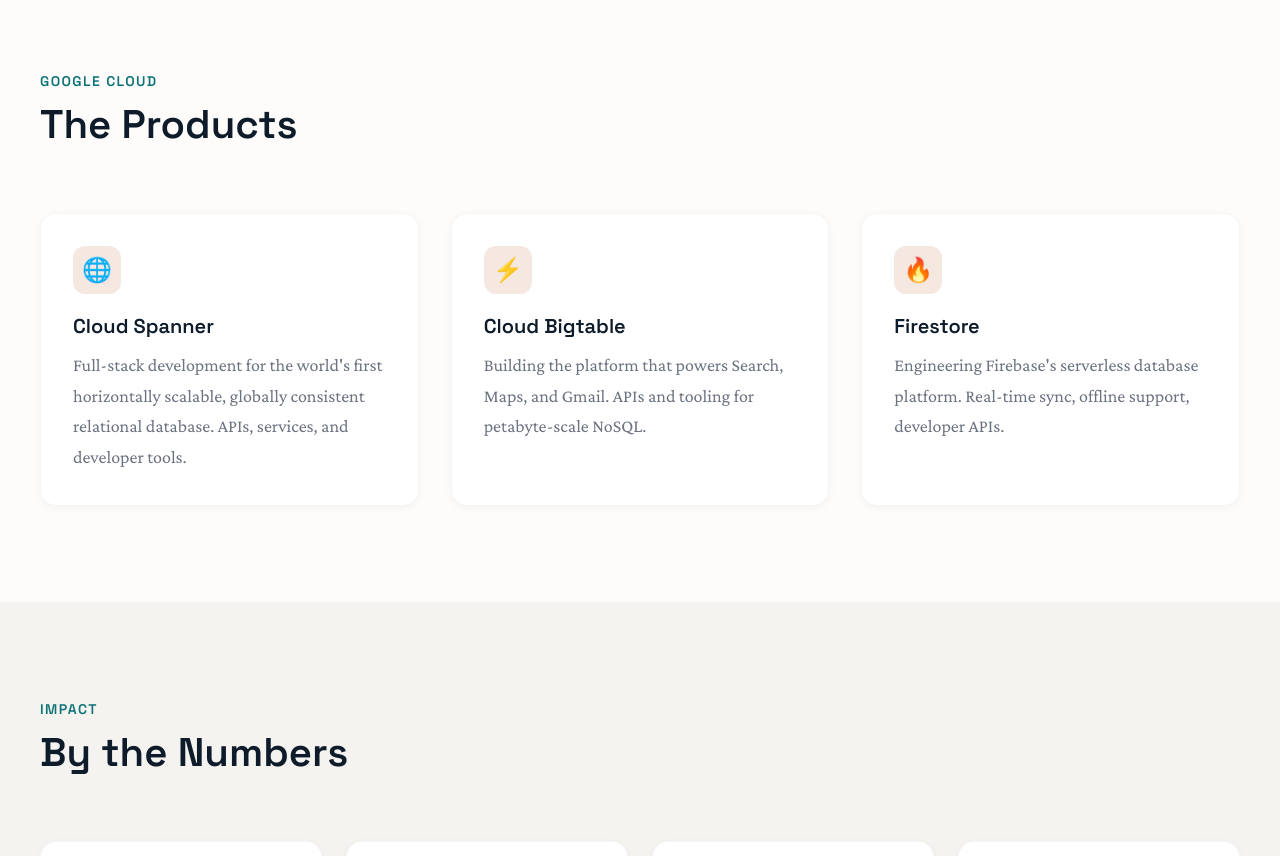
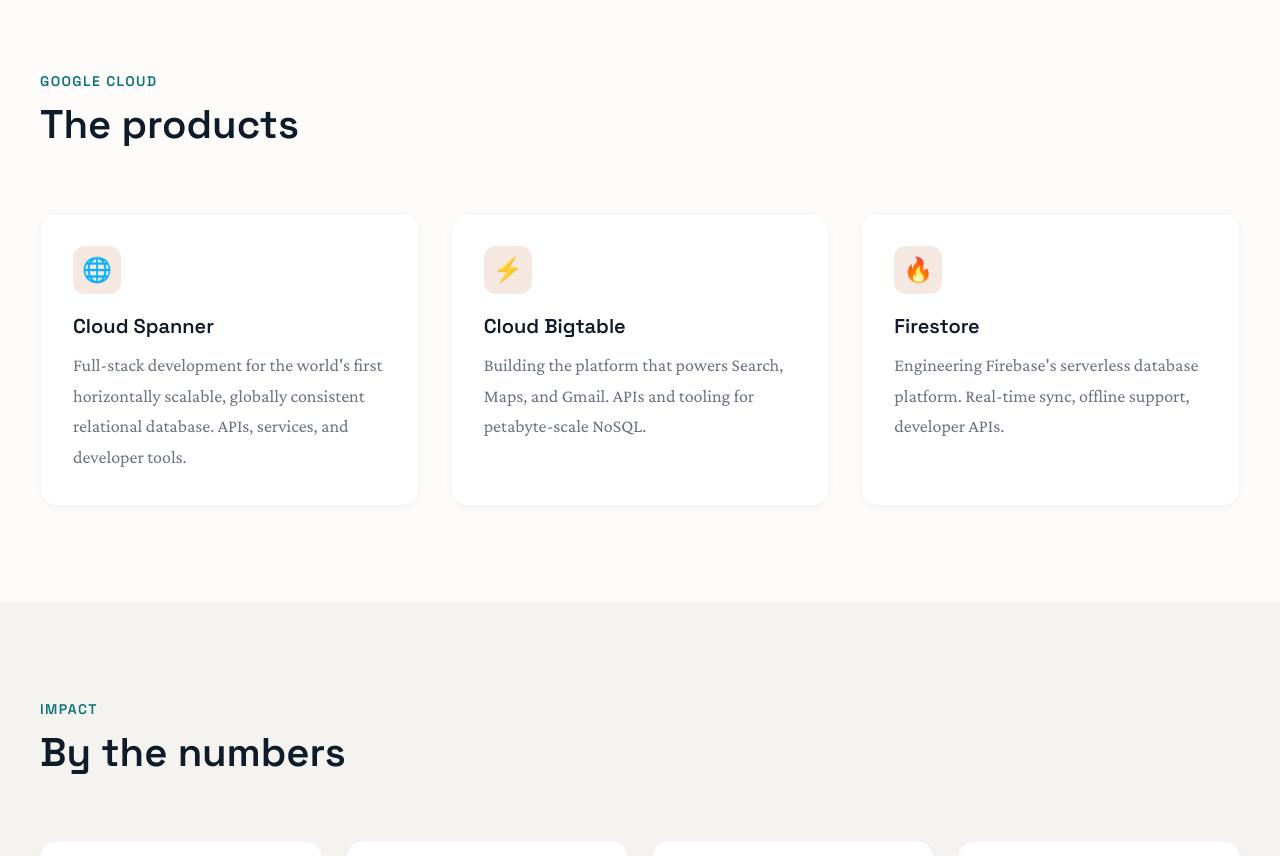
Before and after one commit to Masha-L/masha-l.github.io, a Jekyll site: the page built from work.md, in a window 1280 px wide and 1400 px high, scrolled down 272 px. Shown: the part 188-1044 px from the top of the window. Built offline with Jekyll 4.4.1, drawn with Linux system fonts in a browser that asks for light colours; some of the changed text lies outside the part shown.

Commit message:
Fix casing and CTAs
- Section labels: lowercase (less AI-robotic)
- Section titles: sentence case, not Title Case
- CTAs: proper button styling (btn-secondary) instead of plain links

```diff
--- a/work.md
+++ b/work.md
@@ -14,8 +14,8 @@ permalink: /work/
 <section class="section">
   <div class="section-container">
     <div class="section-header">
-      <p class="section-label">Google Cloud</p>
-      <h2 class="section-title">The Products</h2>
+      <p class="section-label">google cloud</p>
+      <h2 class="section-title">The products</h2>
     </div>
     <div class="card-grid stagger">
       <div class="card">
@@ -40,8 +40,8 @@ permalink: /work/
 <section class="section section-alt">
   <div class="section-container">
     <div class="section-header">
-      <p class="section-label">Impact</p>
-      <h2 class="section-title">By the Numbers</h2>
+      <p class="section-label">impact</p>
+      <h2 class="section-title">By the numbers</h2>
     </div>
     <div class="metrics-grid stagger">
       <div class="metric-card">
@@ -67,8 +67,8 @@ permalink: /work/
 <section class="section">
   <div class="section-container">
     <div class="section-header">
-      <p class="section-label">Highlights</p>
-      <h2 class="section-title">Recent Wins</h2>
+      <p class="section-label">highlights</p>
+      <h2 class="section-title">Recent wins</h2>
     </div>
     <div class="featured-grid stagger">
       <div class="featured-card">
@@ -109,7 +109,7 @@ permalink: /work/
 <section class="section section-alt">
   <div class="section-container">
     <div class="section-header">
-      <p class="section-label">Writing</p>
+      <p class="section-label">writing</p>
       <h2 class="section-title">Publications</h2>
     </div>
     <div class="stagger">
@@ -152,8 +152,8 @@ permalink: /work/
 <section class="section">
   <div class="section-container">
     <div class="section-header">
-      <p class="section-label">Philosophy</p>
-      <h2 class="section-title">How I Lead</h2>
+      <p class="section-label">philosophy</p>
+      <h2 class="section-title">How I lead</h2>
     </div>
     <div class="interests-grid stagger">
       <div class="interest-card">
@@ -191,8 +191,8 @@ permalink: /work/
 <section class="section section-alt">
   <div class="section-container">
     <div class="section-header">
-      <p class="section-label">Journey</p>
-      <h2 class="section-title">Career Path</h2>
+      <p class="section-label">journey</p>
+      <h2 class="section-title">Career path</h2>
     </div>
     <div class="timeline stagger">
       <div class="timeline-item current">
@@ -229,8 +229,8 @@ permalink: /work/
 <section class="section">
   <div class="section-container">
     <div class="section-header">
-      <p class="section-label">Toolkit</p>
-      <h2 class="section-title">Skills & Experience</h2>
+      <p class="section-label">toolkit</p>
+      <h2 class="section-title">Skills & experience</h2>
     </div>
     <div class="card-grid stagger">
       <div class="card">
```
Also changed, not shown: index.html (+14 -14 lines).
